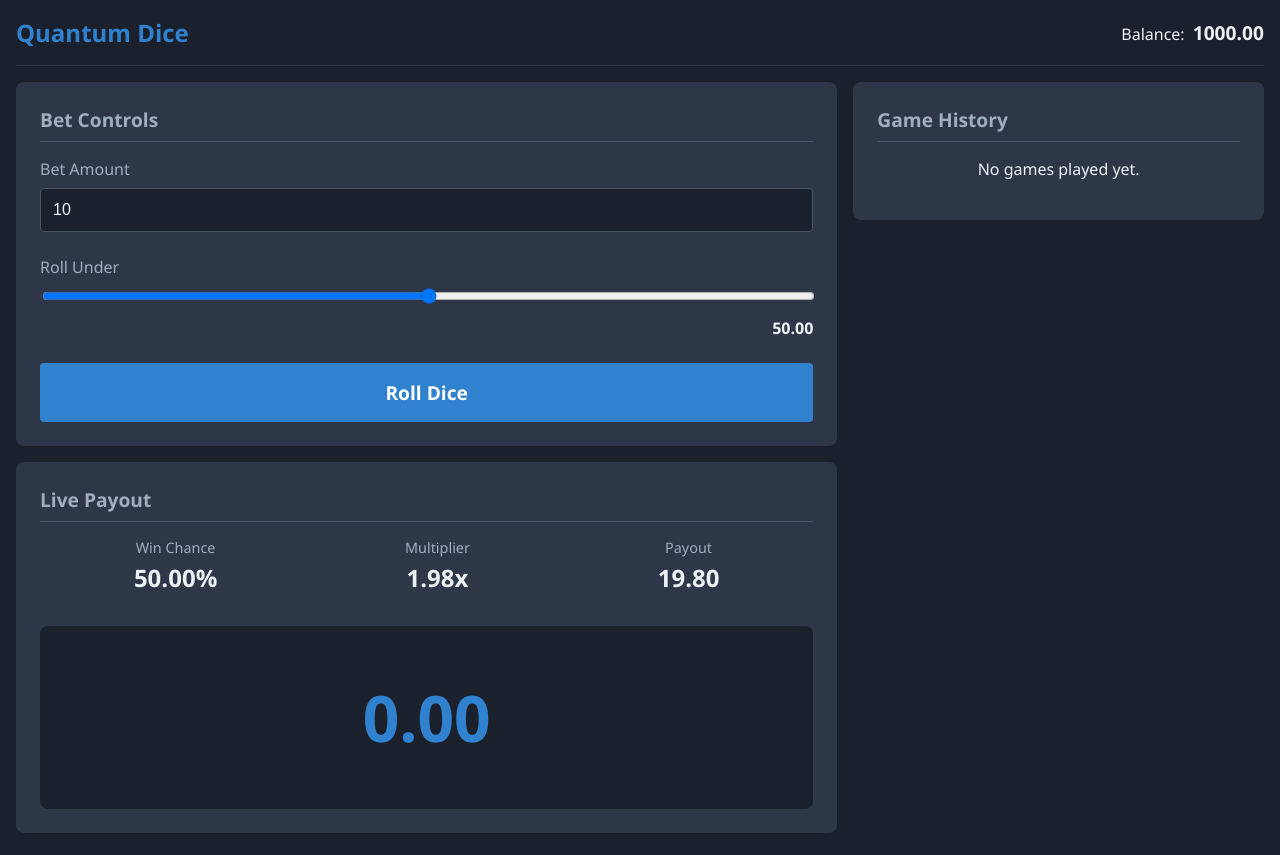
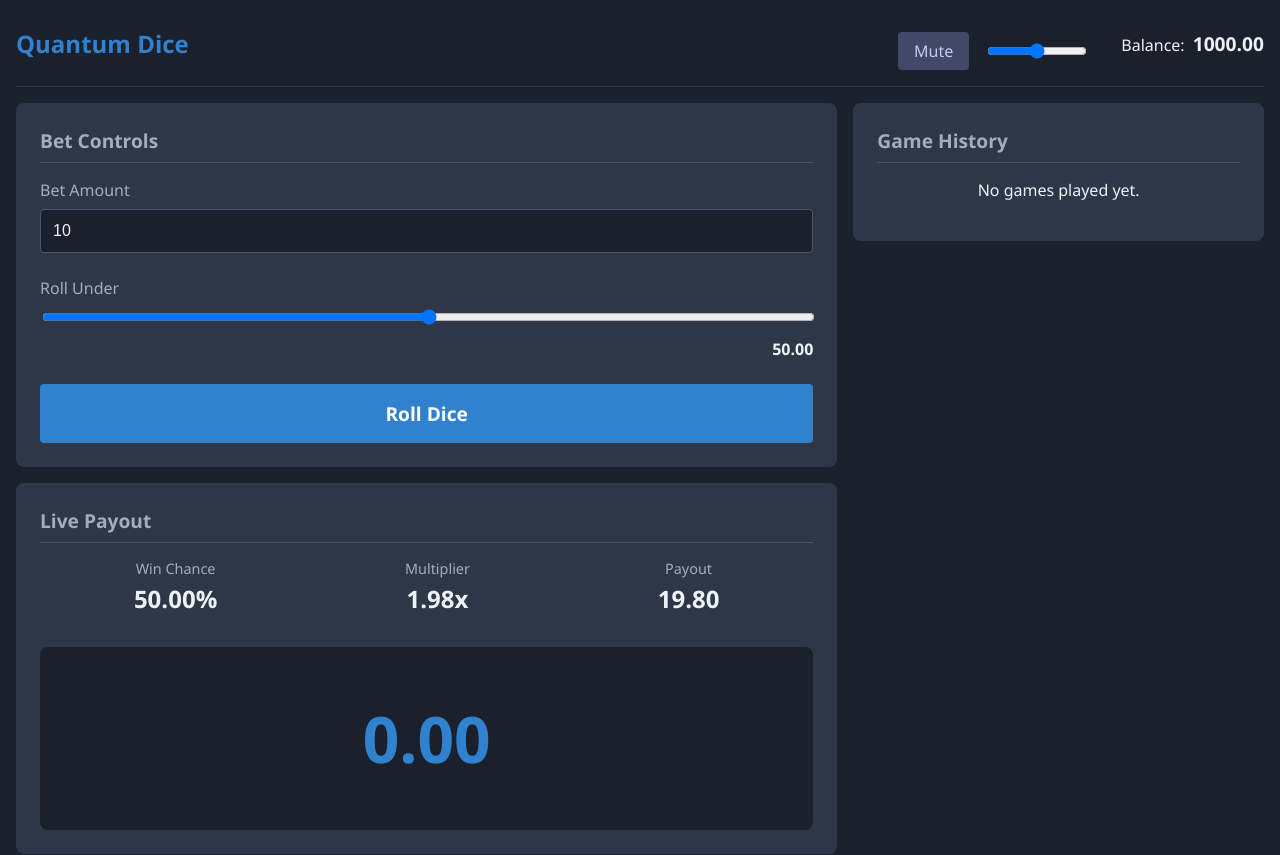
Before and after one commit to weirdspin/quantumdice, a React (Vite) app in the folder quantumdice/: page / in a window 1280 px wide. Shown: the top 855 px of the page. Built offline with nearby package versions, Linux system fonts and the light colour scheme.

Commit message:
feat: Add audio controls for volume and mute

```diff
--- a/quantumdice/src/App.css
+++ b/quantumdice/src/App.css
@@ -16,6 +16,12 @@
   margin: 0;
   font-size: 1.5rem;
   color: var(--accent-color);
+}
+
+.header-controls {
+  display: flex;
+  align-items: center;
+  gap: 2rem;
 }
 
 .balance strong {
--- a/quantumdice/src/App.jsx
+++ b/quantumdice/src/App.jsx
@@ -3,6 +3,7 @@ import BetControls from './BetControls';
 import PayoutDisplay from './PayoutDisplay';
 import GameHistory from './GameHistory';
 import ProvablyFair from './ProvablyFair';
+import AudioControls from './AudioControls';
 import { calculatePayout, generateServerSeed, getRollResult } from './gameLogic';
 import './App.css';
 
@@ -31,7 +32,9 @@ function App() {
   const [clientSeed, setClientSeed] = useState('lucky'); // User-configurable
   const [nonce, setNonce] = useState(0);
 
-  // Sound Effects
+  // Audio State
+  const [volume, setVolume] = useState(0.5);
+  const [isMuted, setIsMuted] = useState(false);
   const rollSoundRef = useRef(null);
   const winSoundRef = useRef(null);
   const lossSoundRef = useRef(null);
@@ -46,6 +49,14 @@ function App() {
     sha256(serverSeed).then(setServerSeedHash);
   }, [serverSeed]);
 
+  useEffect(() => {
+    if (rollSoundRef.current) {
+      rollSoundRef.current.volume = volume;
+      winSoundRef.current.volume = volume;
+      lossSoundRef.current.volume = volume;
+    }
+  }, [volume]);
+
   const handleRollDice = async () => {
     if (balance < betAmount) {
       alert("You don't have enough balance to make this bet.");
@@ -53,16 +64,20 @@ function App() {
     }
 
     setRolling(true);
+    if (!isMuted) {
       rollSoundRef.current.play();
+    }
     const roll = await getRollResult(serverSeed, clientSeed, nonce);
     setRollResult(roll);
 
     setTimeout(() => {
       const win = roll < sliderValue;
+      if (!isMuted) {
         if (win) {
           winSoundRef.current.play();
         } else {
           lossSoundRef.current.play();
+        }
       }
 
       const newBalance = win ? balance + betAmount * (payout - 1) : balance - betAmount;
@@ -92,9 +107,17 @@ function App() {
 
       <header className="app-header">
         <h1>Quantum Dice</h1>
+        <div className="header-controls">
+          <AudioControls
+            volume={volume}
+            setVolume={setVolume}
+            isMuted={isMuted}
+            setIsMuted={setIsMuted}
+          />
           <div className="balance">
             <span>Balance:</span>
             <strong>{balance.toFixed(2)}</strong>
+          </div>
         </div>
       </header>
       <main className="app-main">
--- /dev/null
+++ b/quantumdice/src/AudioControls.css
@@ -0,0 +1,19 @@
+.audio-controls {
+  display: flex;
+  align-items: center;
+  gap: 1rem;
+  margin-top: 1rem;
+}
+
+.audio-controls button {
+  background-color: #414868;
+  border: none;
+  color: #c0caf5;
+  padding: 0.5rem 1rem;
+  border-radius: 4px;
+  cursor: pointer;
+}
+
+.audio-controls input[type="range"] {
+  width: 100px;
+}
--- /dev/null
+++ b/quantumdice/src/AudioControls.jsx
@@ -0,0 +1,22 @@
+import React from 'react';
+import './AudioControls.css';
+
+const AudioControls = ({ volume, setVolume, isMuted, setIsMuted }) => {
+  return (
+    <div className="audio-controls">
+      <button onClick={() => setIsMuted(!isMuted)}>
+        {isMuted ? 'Unmute' : 'Mute'}
+      </button>
+      <input
+        type="range"
+        min="0"
+        max="1"
+        step="0.01"
+        value={volume}
+        onChange={(e) => setVolume(parseFloat(e.target.value))}
+      />
+    </div>
+  );
+};
+
+export default AudioControls;
```
Lines whose indentation alone changed are shown as unchanged.
